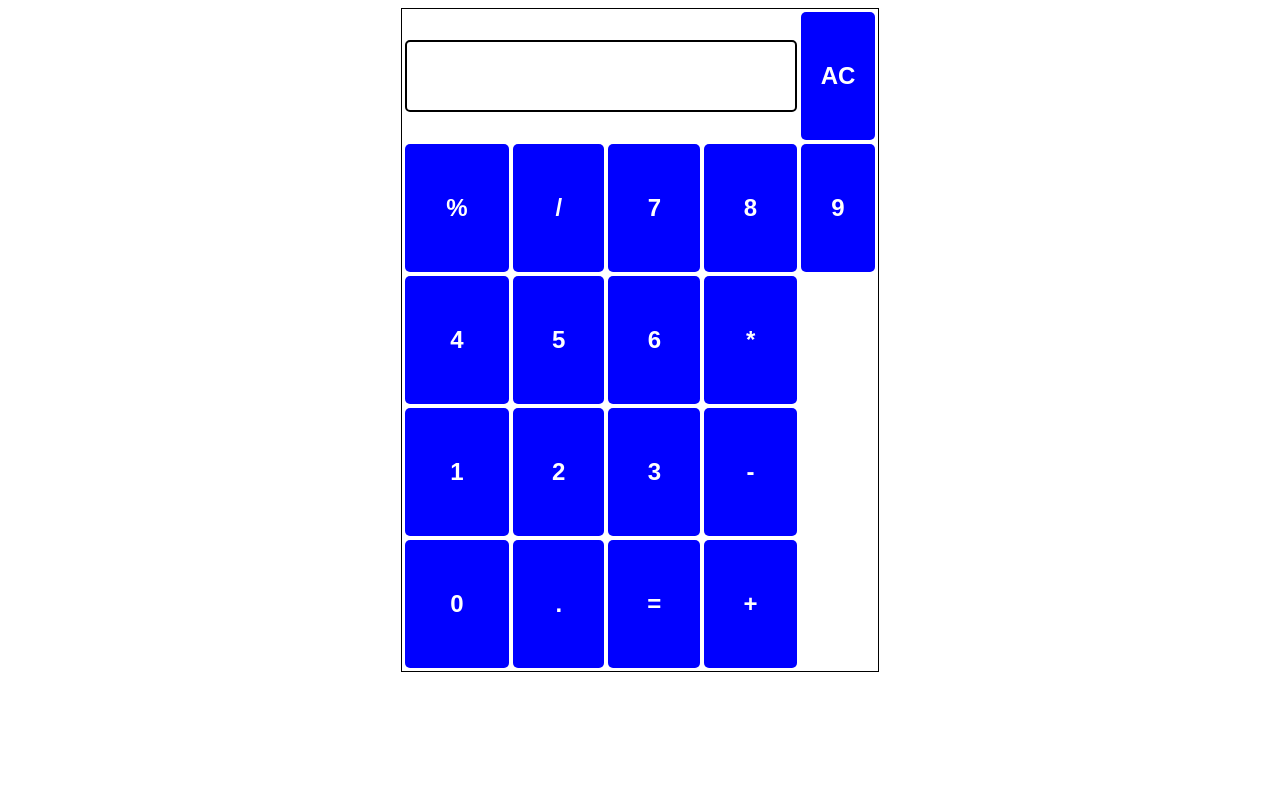
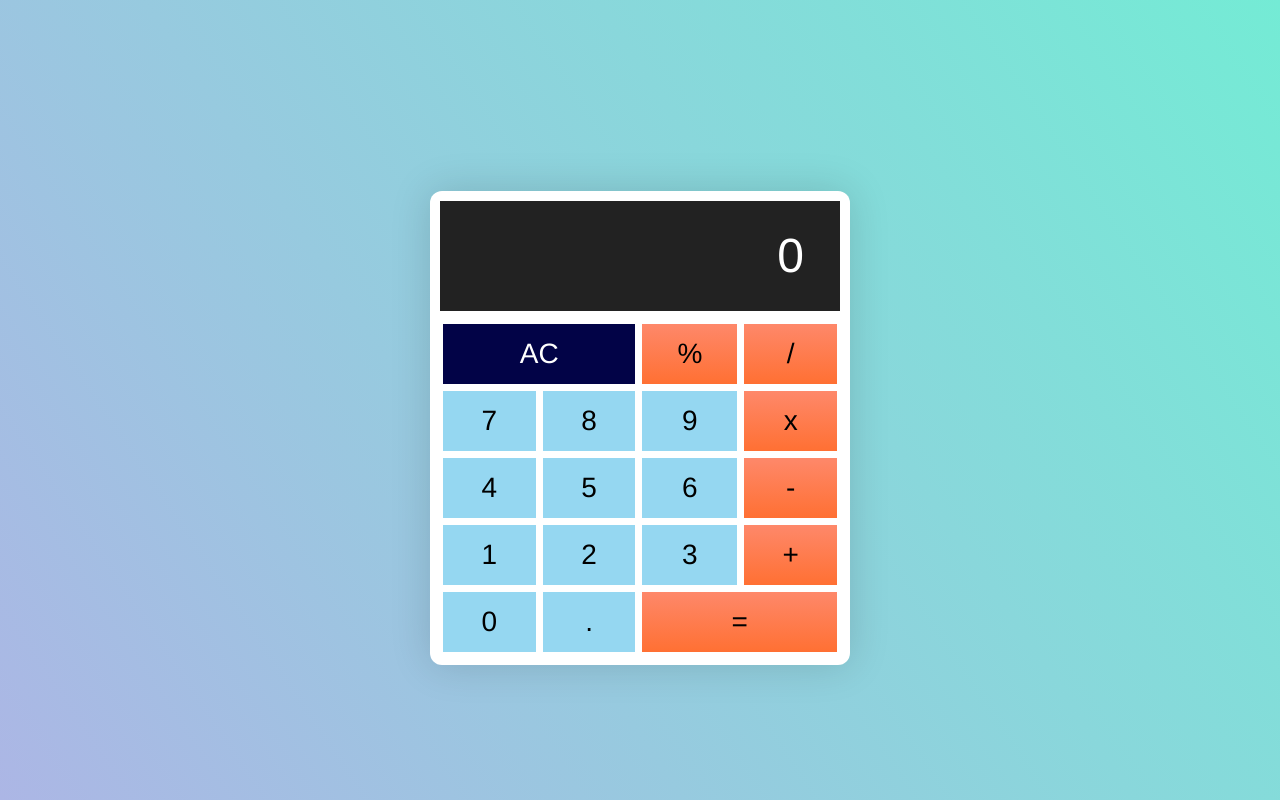
Before and after one commit to bomitade1/GROUP1-ASSESSMENT, a plain HTML site: page index.html in a window 1280 px wide. Drawn offline with Linux system fonts and the light colour scheme.

Commit message:
Html & CSS

```diff
--- /dev/null
+++ b/css/style.css
@@ -0,0 +1,194 @@
+html {
+    box-sizing: border-box;
+  }
+
+  *,
+  *::before,
+  *::after {
+    box-sizing: inherit;
+  }
+
+  body {
+    margin: 0;
+  }
+
+  /* Responsive Images */
+
+  embed,
+  iframe,
+  img,
+  object,
+  video {
+    max-width: 100%;
+  }
+
+  h1,
+  h2,
+  h3,
+  h4,
+  h5,
+  h6,
+  ul,
+  ol,
+  li,
+  p,
+  pre,
+  blockquote,
+  figure,
+  hr {
+    margin: 0;
+    padding-right: 0;
+    padding-left: 0;
+  }
+
+  a {
+    text-decoration: none;
+  }
+
+  a:focus {
+    outline: none;
+  }
+
+  h1,
+  h2,
+  h3,
+  h4,
+  h5,
+  h6 {
+    display: block;
+  }
+
+  /* Removes all decimals and discs from lists */
+
+  ol,
+  ul {
+    list-style: none;
+  }
+
+  /*
+   * Completely resets form items
+   * ----------------------------
+   * Super hard reset that removes all borders
+   * and radiuses of all form items (including
+   * checkboxes and radios)
+   */
+
+  input,
+  textarea,
+  button {
+    border: 0;
+    border-radius: 0;
+    background-color: transparent;
+    font-size: inherit;
+    font-family: inherit;
+    font-weight: inherit;
+    outline: none;
+    appearance: none;
+    text-align: left;
+  }
+
+  input:hover,
+  input:active,
+  input:focus,
+  textarea:hover,
+  textarea:active,
+  textarea:focus,
+  button:hover,
+  button:active,
+  button:focus {
+    outline: none;
+  }
+
+  :root {
+    font-family: Helvetica, Arial, sans-serif;
+  }
+
+  html {
+    font-size: 175%;
+    font-weight: 300;
+    line-height: 1.3;
+  }
+
+  body {
+    align-items: center;
+    background-image: linear-gradient(236deg, #74ebd5, #acb6e5);
+    display: flex;
+    height: 100vh;
+    justify-content: center;
+  }
+
+  .container {
+    max-width: 20em;
+  }
+
+  .container > p {
+    text-align: center;
+  }
+
+  .calculator {
+    border-radius: 12px;
+    box-shadow: 0 0 40px 0px rgba(0, 0, 0, 0.15);
+    margin-left: auto;
+    margin-right: auto;
+    margin-top: 2em;
+    max-width: 15em;
+    overflow: hidden;
+    background-color: white;
+  }
+
+  .calculator_display {
+    background-color: #222222;
+    color: #fff;
+    font-size: 1.714285714em;
+    padding: 0.5em 0.75em;
+    text-align: right;
+    margin: 10px;
+  }
+
+  .calculator_keys {
+    background-color: #ffffff;
+    display: grid;
+    grid-gap: 1px;
+    grid-template-columns: repeat(4, 1fr);
+    margin: 10px;
+  }
+
+  .calculator_keys > * {
+    background-color: #95d7f1;
+    padding: 0.5em 1.25em;
+    position: relative;
+    text-align: center;
+    margin: 3px;
+  }
+
+  .calculator_keys > *:active::before,
+  .calculator_keys > .is-depressed::before {
+    background-color: rgba(0, 0, 0, 0.2);
+    bottom: 0;
+    box-shadow: 0 0 6px 0 rgba(0, 0, 0, 0.5) inset;
+    content: "";
+    left: 0;
+    opacity: 0.3;
+    position: absolute;
+    right: 0;
+    top: 0;
+    z-index: 1;
+  }
+
+  .key-operator {
+    background-image: linear-gradient(to bottom, #fe886a, #ff7033);
+    background-color: #eee;
+  }
+
+  .key-clear {
+    background-color: #020347;
+    color: white;
+    grid-column: -2;
+    grid-column: 1 / span 2;
+  }
+
+  .key-equal {
+    background-image: linear-gradient(to bottom, #fe886a, #ff7033);
+    grid-column: -2;
+    grid-column: 3 / span 2;
+  }
--- a/index.html
+++ b/index.html
@@ -1,258 +1,38 @@
-
 <!DOCTYPE html>
-
 <html>
-
-
-
     <head>
-
-  <!-- for styling -->
-
-    <style>
-
-        table {
-
-            border: 1px solid black;
-
-            margin-left: auto;
-
-            margin-right: auto;
-
-        }
-
-
-
-        input[type="button"] {
-
-            width: 100%;
-
-            padding: 50px 20px;
-
-            background-color: blue;
-
-            color: white;
-
-            font-size: 24px;
-
-            font-weight: bold;
-
-            border: none;
-
-            border-radius: 5px;
-
-        }
-
-
-
-        input[type="text"] {
-
-            padding: 20px 30px;
-
-            font-size: 24px;
-
-            font-weight: bold;
-
-            border: none;
-
-            border-radius: 5px;
-
-            border: 2px solid black;
-
-        }
-
-    </style>
-
+        <title>
+            GROUP 1 ASSESSMENT
+        </title>
+        <link rel="stylesheet" href="css/style.css">
+        <script src="js/script.js"></script>
     </head>
-<!-- create table -->
-
-
 
     <body>
+        <div class="calculator">
+            <div class="calculator_display">0</div>
 
-    <table id="calcu">
-
-        <tr>
-
-            <td colspan="4"><input type="text" id="result"></td>
-
-            <!-- clr() function will call clr to clear all value -->
-
-            <td><input type="button" value="AC" onclick="clr()" /> </td>
-
-        </tr>
-
-        <tr>
-
-            <!-- create button and assign value to each button -->
-
-            <!-- dis("1") will call function dis to display value -->
-
-
-            <td><input type="button" value="%" onclick="dis('%')"
-
-                        onkeydown="myFunction(event)"> </td>
-
-                                   <td><input type="button" value="/" onclick="dis('/')"
-
-                        onkeydown="myFunction(event)"> </td>
-
-            <td><input type="button" value="7" onclick="dis('7')"
-
-                        onkeydown="myFunction(event)"> </td>
-
-            <td><input type="button" value="8" onclick="dis('8')"
-
-                        onkeydown="myFunction(event)"> </td>
-
-            <td><input type="button" value="9" onclick="dis('9')"
-
-                        onkeydown="myFunction(event)"> </td>
-
-        </tr>
-
-        <tr>
-
-            <td><input type="button" value="4" onclick="dis('4')"
-
-                        onkeydown="myFunction(event)"> </td>
-
-            <td><input type="button" value="5" onclick="dis('5')"
-
-                        onkeydown="myFunction(event)"> </td>
-
-            <td><input type="button" value="6" onclick="dis('6')"
-
-                        onkeydown="myFunction(event)"> </td>
-
-            <td><input type="button" value="*" onclick="dis('*')"
-
-                        onkeydown="myFunction(event)"> </td>
-
-        </tr>
-
-        <tr>
-
-            <td><input type="button" value="1" onclick="dis('1')"
-
-                        onkeydown="myFunction(event)"> </td>
-
-            <td><input type="button" value="2" onclick="dis('2')"
-
-                        onkeydown="myFunction(event)"> </td>
-
-            <td><input type="button" value="3" onclick="dis('3')"
-
-                        onkeydown="myFunction(event)"> </td>
-
-            <td><input type="button" value="-" onclick="dis('-')"
-
-                        onkeydown="myFunction(event)"> </td>
-
-        </tr>
-
-        <tr>
-
-            <td><input type="button" value="0" onclick="dis('0')"
-
-                        onkeydown="myFunction(event)"> </td>
-
-            <td><input type="button" value="." onclick="dis('.')"
-
-                        onkeydown="myFunction(event)"> </td>
-
-            <!-- solve function call function solve to evaluate value -->
-
-            <td><input type="button" value="=" onclick="solve()"> </td>
-
-
-
-            <td><input type="button" value="+" onclick="dis('+')"
-
-   onkeydown="myFunction(event)"> </td>
-
-        </tr>
-    </table>
-    <script>
-
-        // Function that display value
-
-        function dis(val) {
-
-            document.getElementById("result").value += val
-
-        }
-
-
-
-        function myFunction(event) {
-
-            if (event.key == '0' || event.key == '1'
-
-                || event.key == '2' || event.key == '3'
-
-                || event.key == '4' || event.key == '5'
-
-                || event.key == '6' || event.key == '7'
-
-                || event.key == '8' || event.key == '9'
-
-                || event.key == '+' || event.key == '-'
-
-                || event.key == '*' || event.key == '/')
-
-                document.getElementById("result").value += event.key;
-
-        }
-
-
-
-        var cal = document.getElementById("calcu");
-
-        cal.onkeyup = function (event) {
-
-            if (event.keyCode === 13) {
-
-                console.log("Enter");
-
-                let x = document.getElementById("result").value
-
-                console.log(x);
-
-                solve();
-
-            }
-
-        }
-
-
-
-        // Function that evaluates the digit and return result
-
-        function solve() {
-
-            let x = document.getElementById("result").value
-
-            let y = math.evaluate(x)
-
-            document.getElementById("result").value = y
-
-        }
-
-
-
-        // Function that clear the display
-
-        function clr() {
-
-            document.getElementById("result").value = ""
-
-        }
-
-    </script>
-
+            <div class="calculator_keys">
+              <button class="key-clear" data-action="clear">AC</button>
+              <button class="key-operator" data-action="ratio">%</button>
+              <button class="key-operator" data-action="divide">/</button>
+              <button>7</button>
+              <button>8</button>
+              <button>9</button>
+              <button class="key-operator" data-action="multiply">x</button>
+              <button>4</button>
+              <button>5</button>
+              <button>6</button>
+              <button class="key-operator" data-action="subtract">-</button>
+              <button>1</button>
+              <button>2</button>
+              <button>3</button>
+              <button class="key-operator" data-action="add">+</button>
+              <button>0</button>
+              <button data-action="decimal">.</button>
+              <button class="key-equal" data-action="calculate">=</button>
+            </div>
+          </div>
+        </div>
     </body>
-
-
-
 </html>
```
Also changed, not shown: js/script.js (added). Lines whose indentation alone changed are shown as unchanged.
